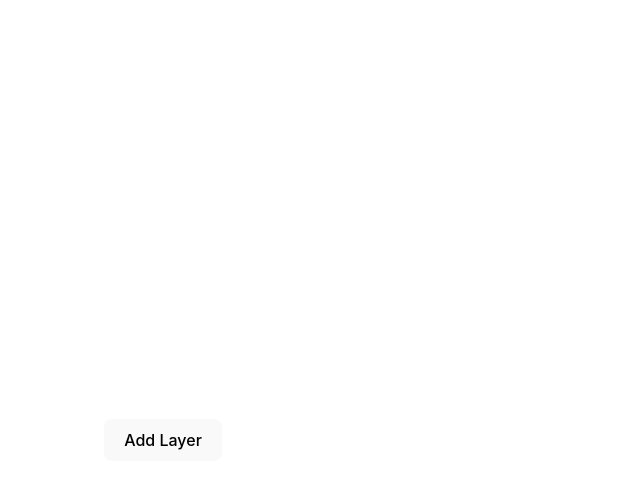
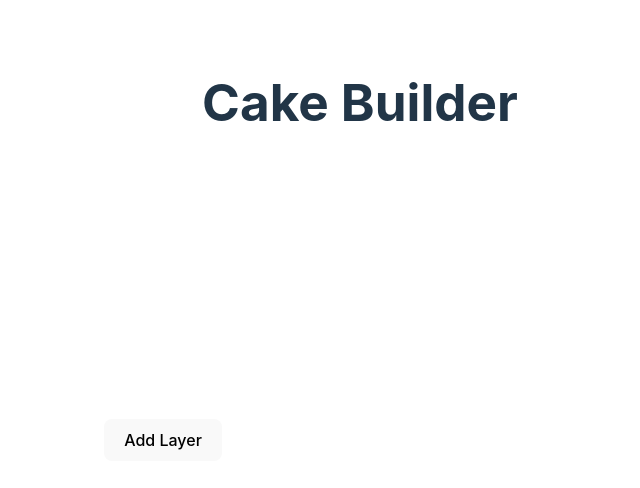
Before and after one commit to thishastobenoah/React-Project, a React (Vite) app: page / in a window 1280 px wide. Shown: the top 488 px of the page, without its empty margins (280-920 px from the left). Built offline with nearby package versions, Linux system fonts and the light colour scheme.

Commit message:
last push for presentation just style

```diff
--- a/src/App.css
+++ b/src/App.css
@@ -3,6 +3,17 @@ body {
   top: 40px;
   bottom: 20px;
   width: 100%;
+}
+
+h1 {
+  position: absolute;
+  top: 0%;
+  left: 50%;
+  transform: translatex(-50%);
+  display: flex;
+  justify-content: center;
+  text-align: center;
+
 }
 .mainComponents {
     display: flex;
--- a/src/App.tsx
+++ b/src/App.tsx
@@ -20,9 +20,12 @@ export function App() {
 
 
   return (
-    <div className="mainComponents">
+      <div className="appContainer">
+        <h1>Cake Builder</h1>
+      <div className="mainComponents">
       <CakeBuilder layers={layers} addLayer={addLayer} deleteLayer={deleteLayer}/>
       <Cake layersArr={layers}/>
+    </div>
     </div>
   )
 
--- a/src/CakeLayer.tsx
+++ b/src/CakeLayer.tsx
@@ -1,21 +1,5 @@
 import './CakeLayer.css'
 import React, { useEffect } from 'react'
-// import CakeBuilder from './CakeBuilder'
-// import LayerBuilder from './LayerBuilder'
-// import Cake from './Cake'
-// import Layer from './Layer'
-
-// interface Props {
-//    layer: Layer;
-// };
-
-// function CakeLayer(props: Props) {
-//     return (
-//        <div>
-//            <div className="Layer" style={{height: props.layer.height, width: props.layer.width, backgroundColor: props.layer.color}}></div>
-//        </div>
-//    );
-// };
 
 interface LayerProps {
     height: number;
@@ -32,7 +16,7 @@ const CakeLayer: React.FC<LayerProps> = (props: LayerProps) => {
 
     return (
         <>
-        <div className="oneLayer" style={{backgroundColor: `${props.color}`, width: `${props.width * 50}px`, height: `${props.height * 50}px`, border: `${props.color}`}}>
+        <div className="oneLayer" style={{backgroundColor: `${props.color}`, width: `${props.width * 35}px`, height: `${props.height * 35}px`, border: `${props.color}`}}>
         </div>
         </>
     )
--- a/src/LayerAdd.css
+++ b/src/LayerAdd.css
@@ -1,4 +1,4 @@
 
-button {
+#addButton {
     width: 100%;
 }
--- a/src/LayerAdd.tsx
+++ b/src/LayerAdd.tsx
@@ -21,7 +21,7 @@ function addLayer({addLayer}: layerAddProps) {
 
   return (
     <div>
-      <button onClick={toggleForm}>Add Layer</button>
+      <button id="addButton" onClick={toggleForm}>Add Layer</button>
       {showForm &&
         <LayerForm addLayer={handleAddLayer} handleCancelClick={toggleForm}/>}
     </div>
```
